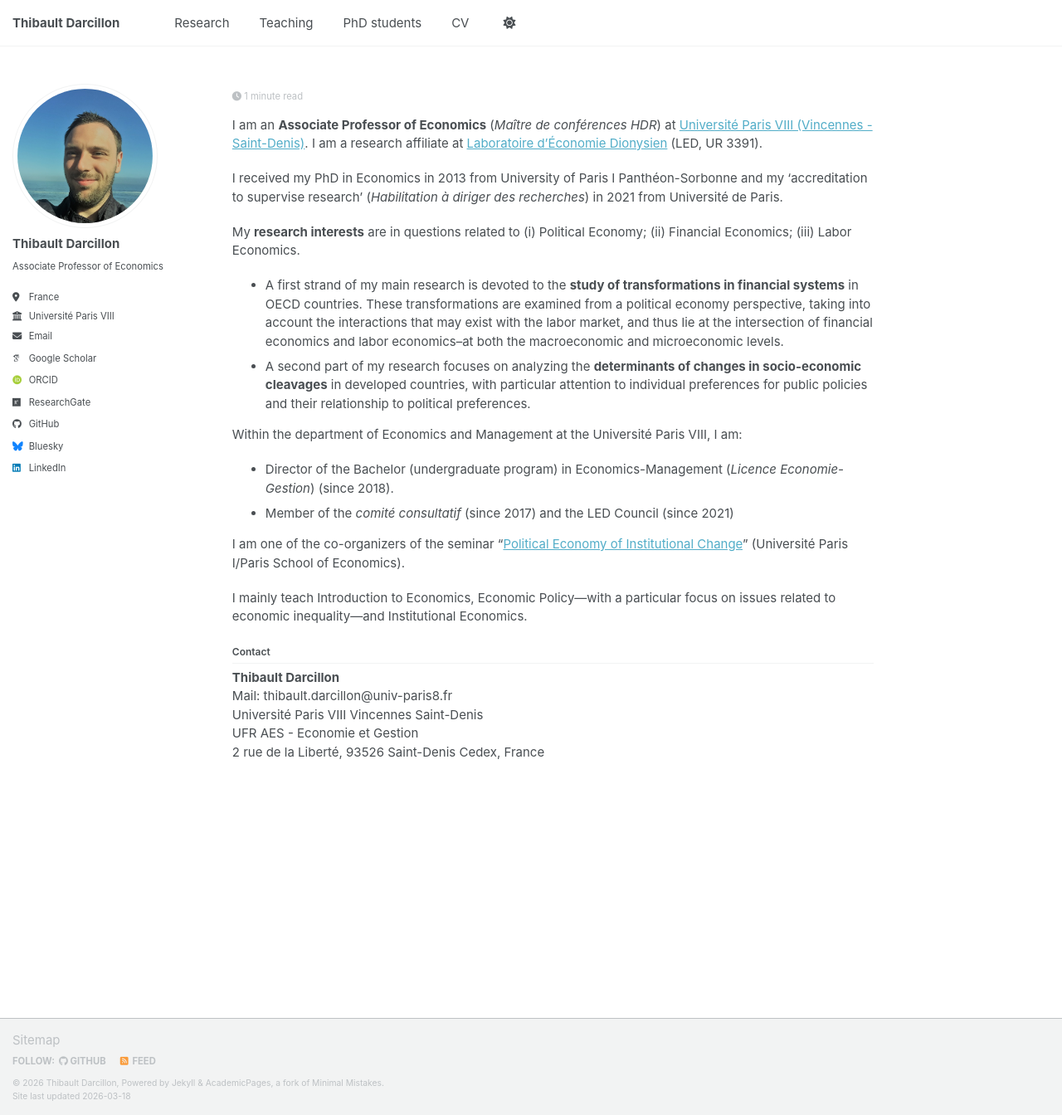
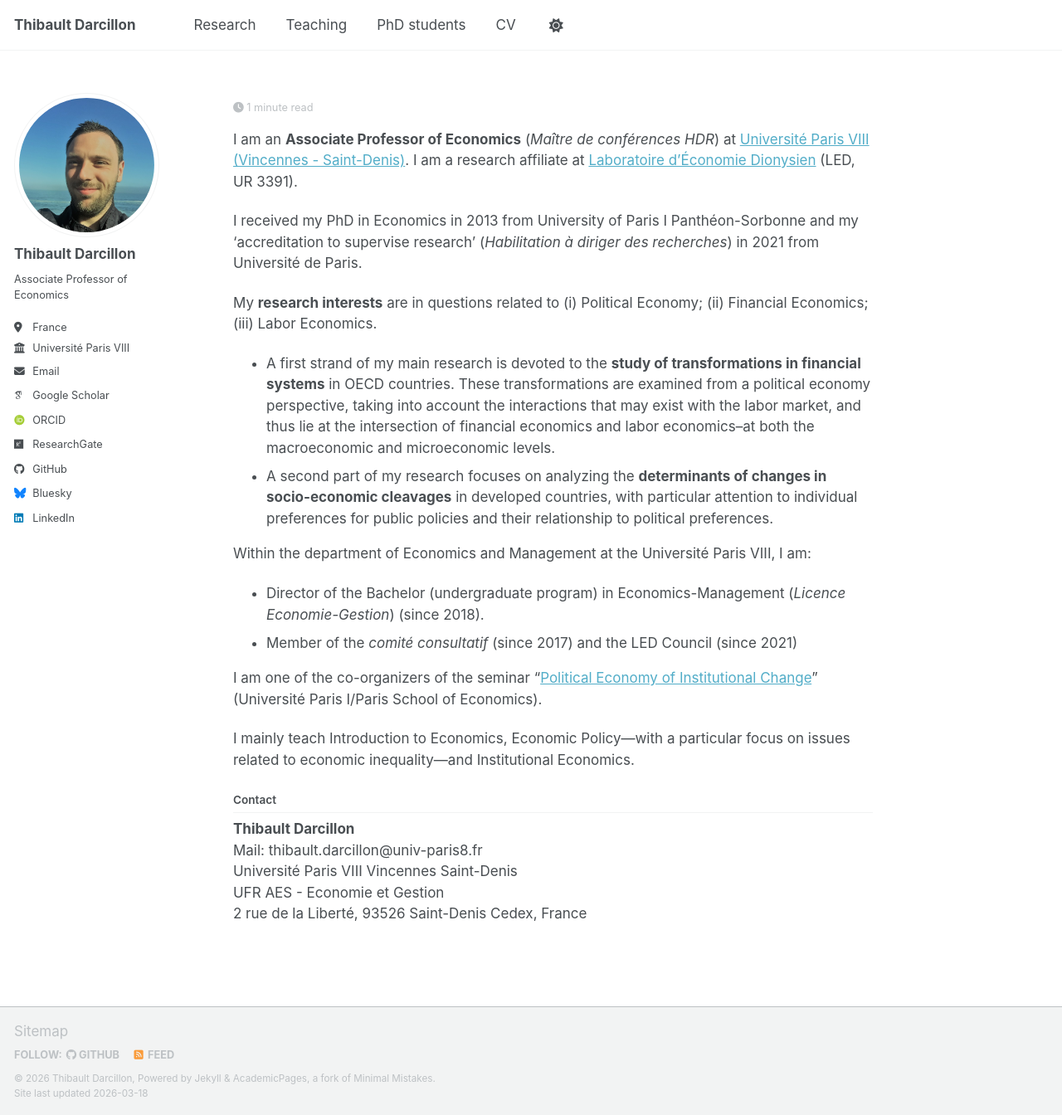
Before and after one commit to thibaultdarcillon/thibaultdarcillon.github.io, a Jekyll site: the page built from _pages/about.md, in a window 1280 px wide and 1344 px high. Shown: the whole window at 83% size. Built offline with Jekyll 4.4.1, drawn with Linux system fonts in a browser that asks for light colours; some web fonts are replaced; a script bundle is joined from its source files by our own code; library files that are not in the unit come from our copies.

Commit message:
Update font

```diff
--- a/assets/css/main.scss
+++ b/assets/css/main.scss
@@ -58,5 +58,5 @@
 }
 
 body {
-  font-size: 15px; /* La taille standard est souvent 16px ou 18px */
+  font-size: 17px; /* La taille standard est souvent 16px ou 18px */
 }
```
